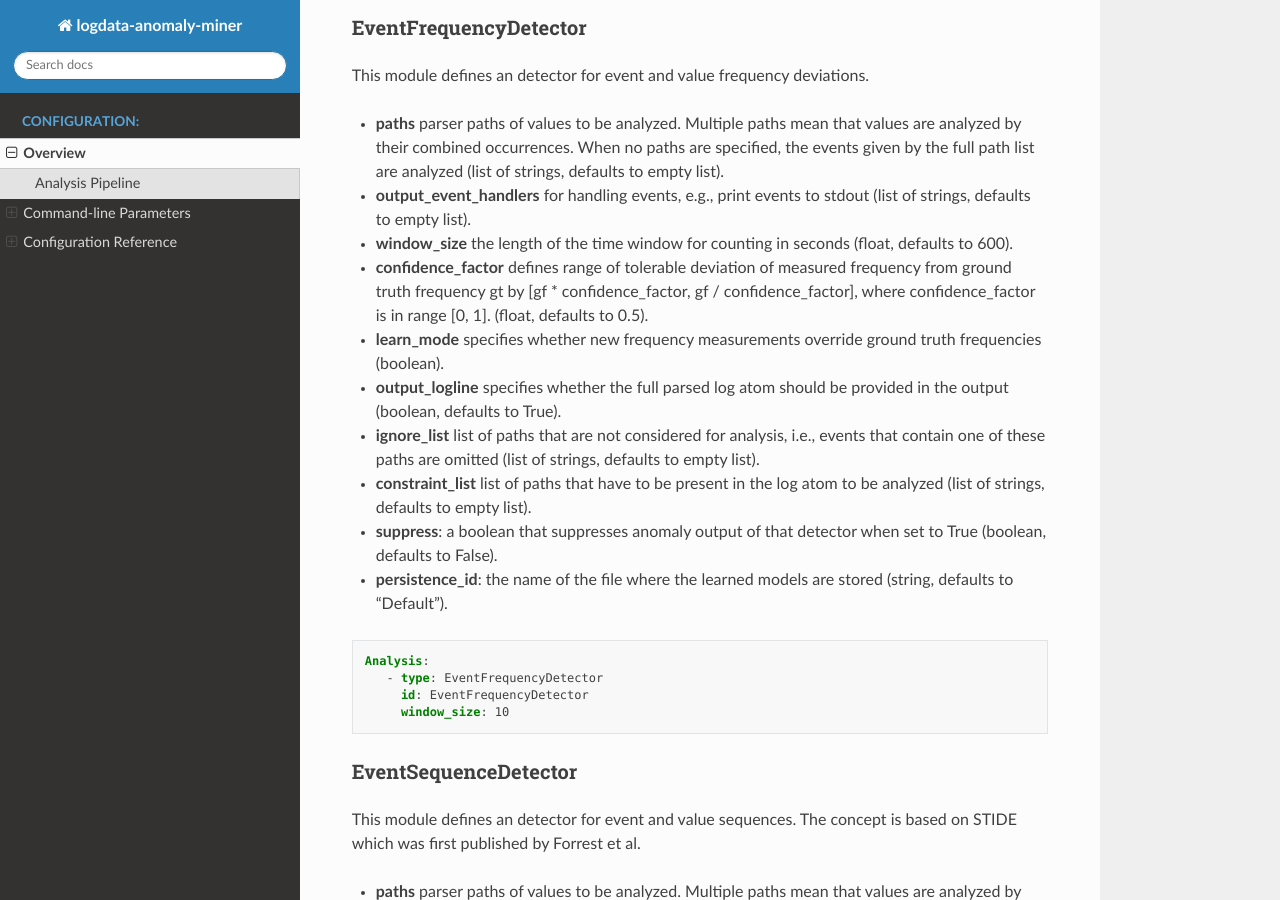
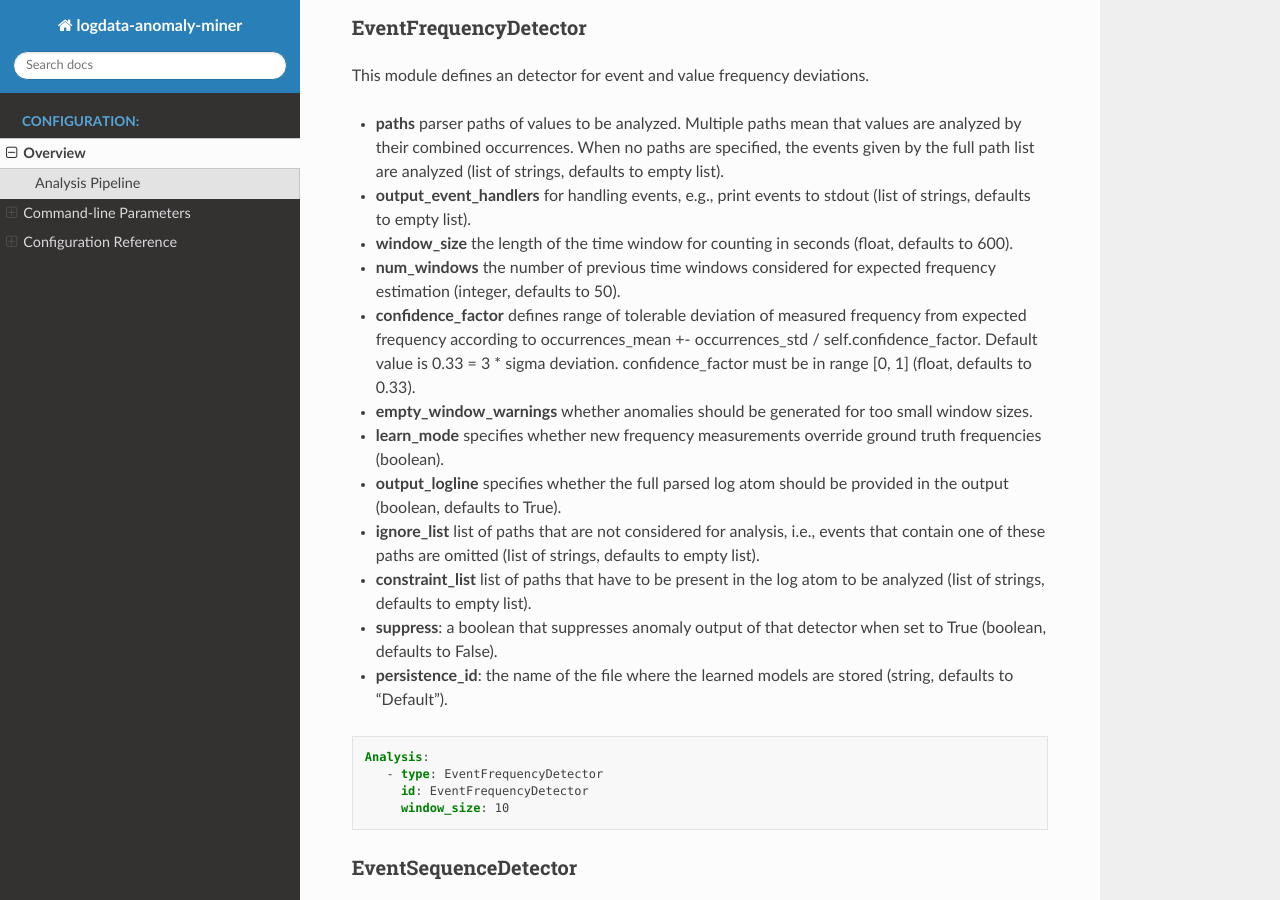
Before and after one commit to ait-aecid/logdata-anomaly-miner, a Sphinx documentation site: the page built from docs/CONFIGURATION.rst, in a window 1280 px wide and 900 px high, scrolled down 28965 px. Built offline with Sphinx 7.4.7 and the Read the Docs theme 2.0.0, drawn with Linux system fonts in a browser that asks for light colours; pages that are not in the unit, such as notebooks, are missing from menus.

Commit message:
Add documentation for EFD enhancement

```diff
--- a/docs/CONFIGURATION.rst
+++ b/docs/CONFIGURATION.rst
@@ -1359,7 +1359,9 @@ This module defines an detector for event and value frequency deviations.
 * **paths** parser paths of values to be analyzed. Multiple paths mean that values are analyzed by their combined occurrences. When no paths are specified, the events given by the full path list are analyzed (list of strings, defaults to empty list).
 * **output_event_handlers** for handling events, e.g., print events to stdout (list of strings, defaults to empty list).
 * **window_size** the length of the time window for counting in seconds (float, defaults to 600).
-* **confidence_factor** defines range of tolerable deviation of measured frequency from ground truth frequency gt by [gf * confidence_factor, gf / confidence_factor], where confidence_factor is in range [0, 1]. (float, defaults to 0.5).
+* **num_windows** the number of previous time windows considered for expected frequency estimation (integer, defaults to 50).
+* **confidence_factor** defines range of tolerable deviation of measured frequency from expected frequency according to occurrences_mean +- occurrences_std / self.confidence_factor. Default value is 0.33 = 3 * sigma deviation. confidence_factor must be in range [0, 1] (float, defaults to 0.33).
+* **empty_window_warnings** whether anomalies should be generated for too small window sizes.
 * **learn_mode** specifies whether new frequency measurements override ground truth frequencies (boolean).
 * **output_logline** specifies whether the full parsed log atom should be provided in the output (boolean, defaults to True).
 * **ignore_list** list of paths that are not considered for analysis, i.e., events that contain one of these paths are omitted (list of strings, defaults to empty list).
```
